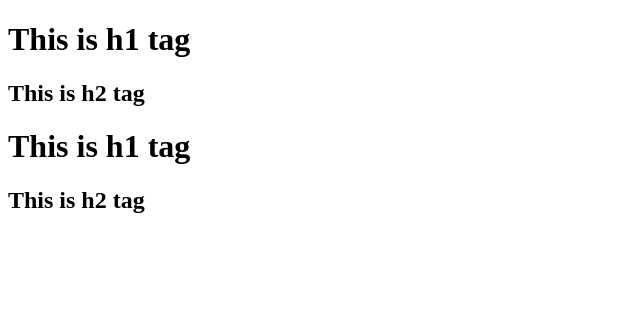
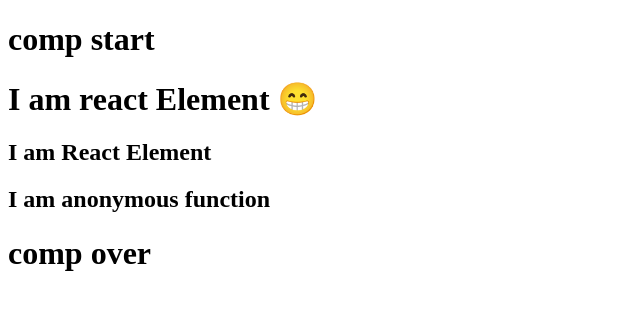
Before and after one commit to Ashishkushwaha-tech/react, a React app: page / in a window 1280 px wide. Shown: the whole page, without its empty margins (0-640 px from the left). Built offline with nearby package versions, Linux system fonts and the light colour scheme.

Commit message:
lecture 3

```diff
--- /dev/null
+++ b/lecture3.js
@@ -0,0 +1,27 @@
+import React from "react";
+import ReactDOM from "react-dom/client";
+
+const elem=(
+    <h2>I am React Element</h2>
+)
+const Title= function(){
+    return (
+        <h2>I am anonymous function</h2>
+    )
+}
+const Heades = () => {
+    return <h1 className="head">I am react Element 😁</h1>;
+};
+
+const Comp = () => (
+    <div id="container">
+        <h1>comp start </h1>
+        <Heades/>
+        {elem}
+        <Title/>
+        <h1>comp over</h1>
+    </div>
+);
+
+const root =ReactDOM.createRoot(document.getElementById("root"));
+root.render(<Comp/>);
```
Also changed, not shown: index.html (+1 -1 lines), package.json (+8 -2 lines).
